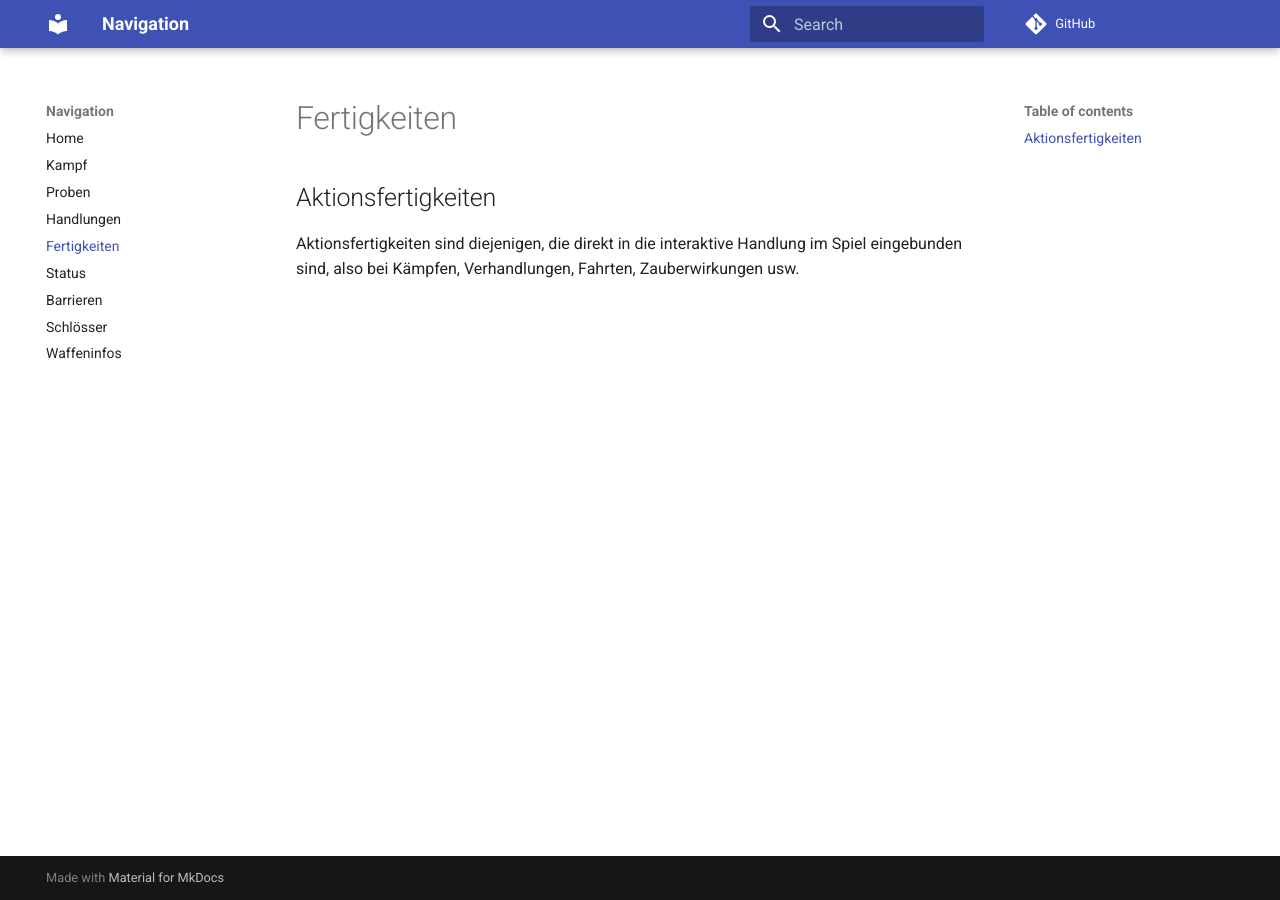
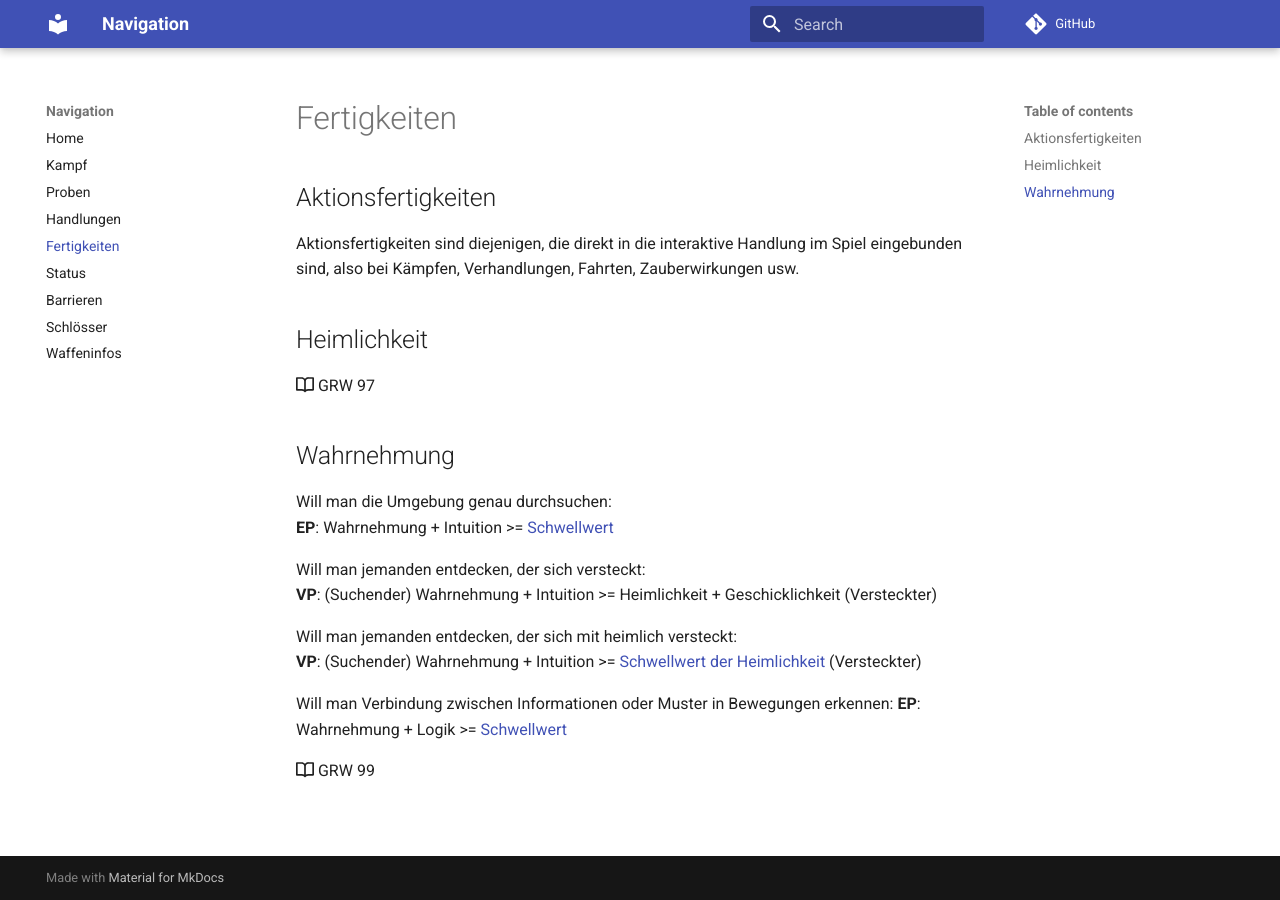
Before and after one commit to mvach/shadowrun6, an MkDocs documentation site: the page built from docs/fertigkeiten.md, in a window 1280 px wide. Built offline with MkDocs 1.6.1 and Material for MkDocs 9.7.7, drawn with Linux system fonts in a browser that asks for light colours; comment, search, counter and statistics services are not loaded.

Commit message:
Mehr Haupthandlungen

```diff
--- a/docs/fertigkeiten.md
+++ b/docs/fertigkeiten.md
@@ -3,3 +3,23 @@
 ## Aktionsfertigkeiten
 
 Aktionsfertigkeiten sind diejenigen, die direkt in die interaktive Handlung im Spiel eingebunden sind, also bei Kämpfen, Verhandlungen, Fahrten, Zauberwirkungen usw.
+
+## Heimlichkeit
+
+:octicons-book-16: GRW 97
+
+## Wahrnehmung
+
+Will man die Umgebung genau durchsuchen:
+**EP**: Wahrnehmung + Intuition >= [Schwellwert](proben.md#schwellwerte)
+
+Will man jemanden entdecken, der sich versteckt:
+**VP**: (Suchender) Wahrnehmung + Intuition >= Heimlichkeit + Geschicklichkeit (Versteckter)
+
+Will man jemanden entdecken, der sich mit heimlich versteckt:
+**VP**: (Suchender) Wahrnehmung + Intuition >= [Schwellwert der Heimlichkeit](#heimlichkeit) (Versteckter)
+
+Will man Verbindung zwischen Informationen oder Muster in Bewegungen erkennen:
+**EP**: Wahrnehmung + Logik >= [Schwellwert](proben.md#schwellwerte)
+
+:octicons-book-16: GRW 99
```
Also changed, not shown: docs/handlungen.md (+3 -6 lines), docs/proben.md (+9 -3 lines).
